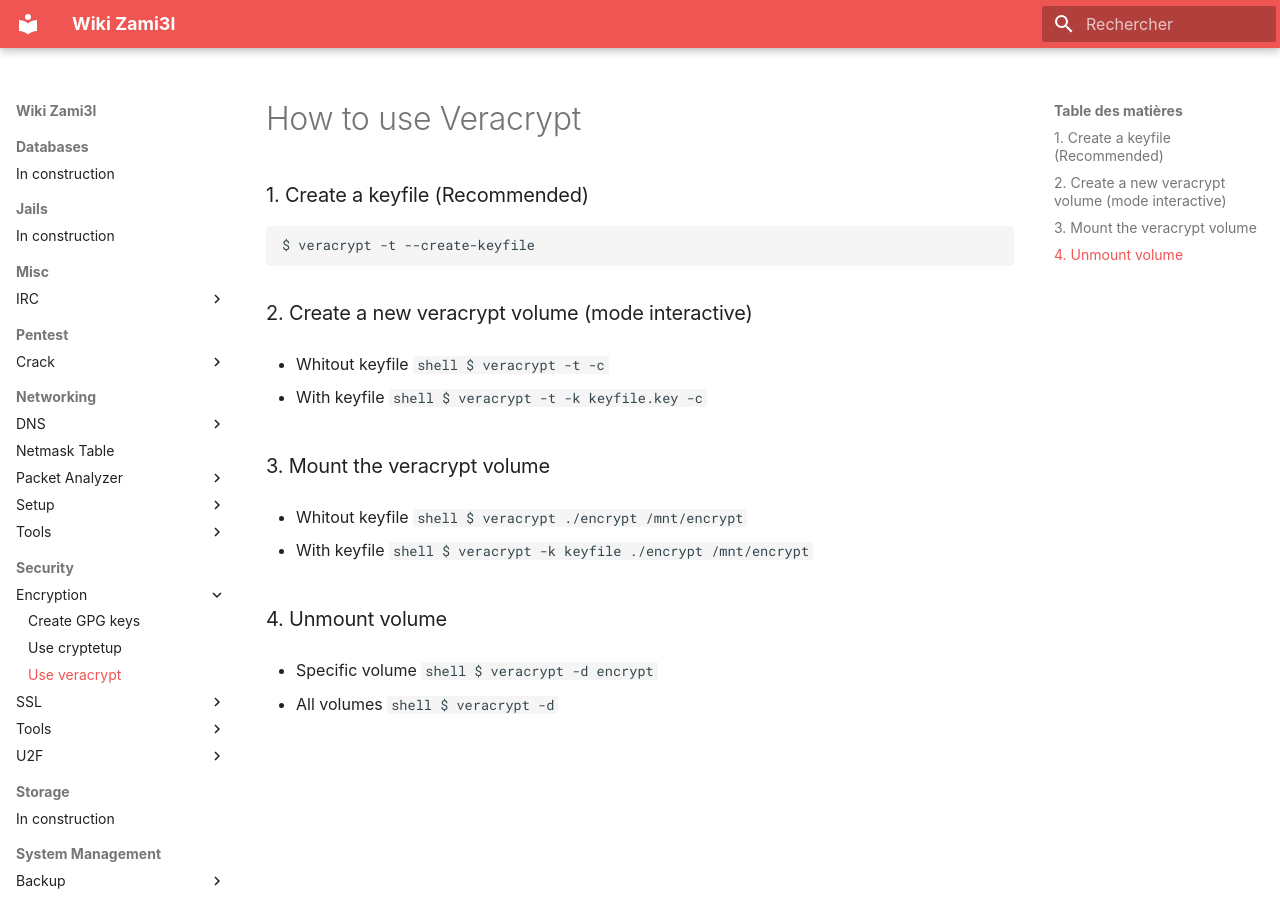
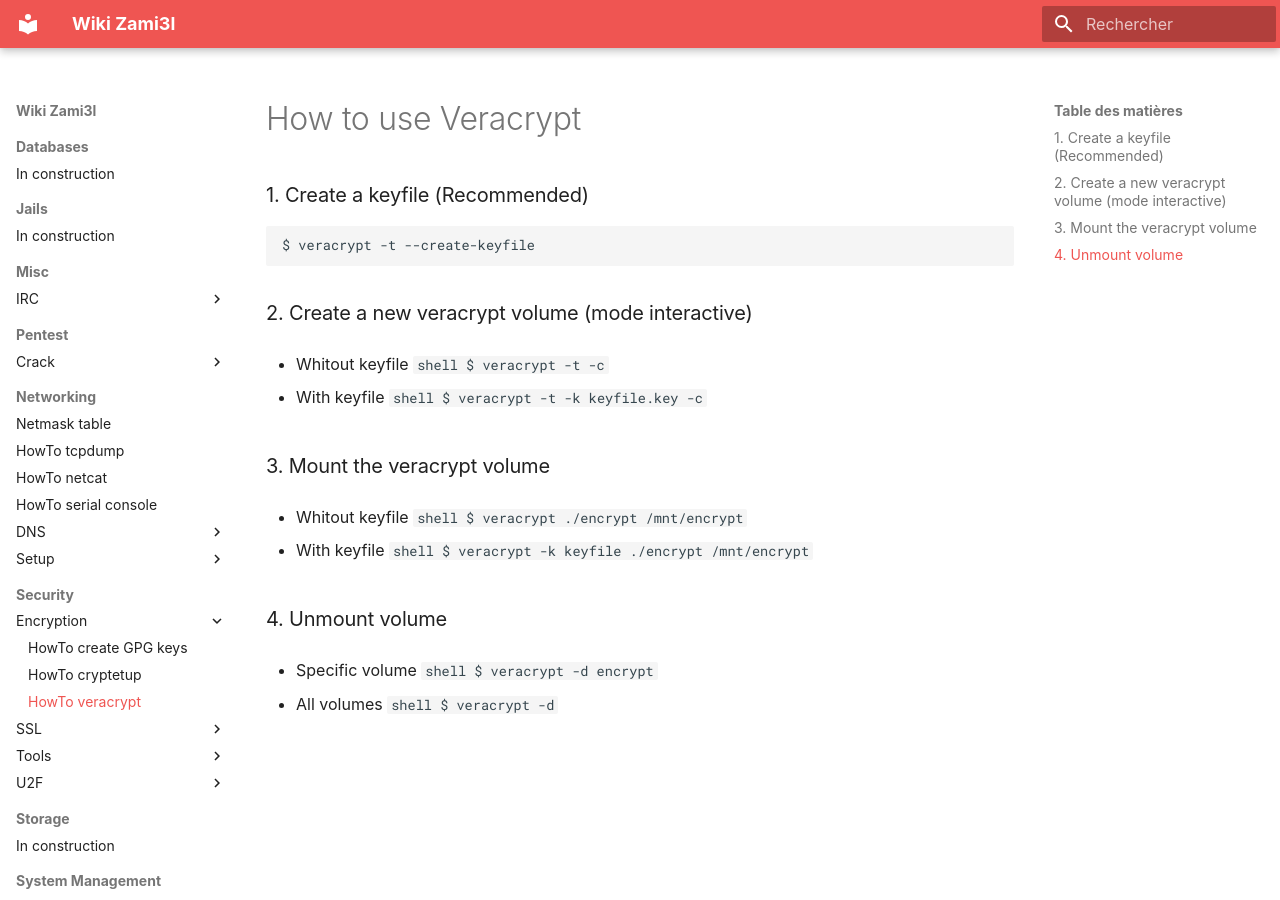
Before and after one commit to zami3l/wiki, an MkDocs documentation site: the page built from docs/security/encryption/howto-veracrypt.md, in a window 1280 px wide. Built offline with MkDocs 1.6.1 and Material for MkDocs 9.7.7, drawn with Linux system fonts in a browser that asks for light colours; some web fonts are replaced; part of the change alters nothing that is shown.

Commit message:
refactor(*): rename

```diff
--- a/mkdocs.yml
+++ b/mkdocs.yml
@@ -14,51 +14,50 @@ nav:
       - In construction: jails/README.md
   - Misc:
       - IRC:
-          - Use Weechat: misc/irc/use-weechat.md
-          - Customization Weechat: misc/irc/custom-weechat.md
+          - HowTo weechat: misc/irc/howto-weechat.md
+          - Customization weechat: misc/irc/custom-weechat.md
   - Pentest:
       - Crack:
-          - Use John for brute force shadow: pentest/crack/use-john-bruteforce-shadow.md
+          - HowTo john for brute force shadow: pentest/crack/howto-john-bruteforce-shadow.md
   - Networking:
+      - Netmask table: networking/netmask-table.md
+      - HowTo tcpdump: networking/howto-tcpdump.md
+      - HowTo netcat: networking/howto-netcat.md
+      - HowTo serial console: networking/howto-serial-console.md
       - DNS:
           - Setup unbound on OpenBSD: networking/dns/setup-openbsd-unbound.md
-      - Netmask Table: networking/netmask-table.md
-      - Packet Analyzer:
-          - Use Tcpdump: networking/packet-analyzer/use-tcpdump.md
       - Setup:
           - Setup interface on OpenBSD: networking/setup/setup-openbsd-interface.md
-          - Setup VPN Mullvad on OpenBSD: networking/setup/setup-openbsd-wireguard-mullvad.md
-      - Tools:
-          - Use Netcat-OpenBSD: networking/tools/use-netcat-openbsd.md
+          - Setup VPN mullvad on OpenBSD: networking/setup/setup-openbsd-wireguard-mullvad.md
   - Security:
       - Encryption:
-          - Create GPG keys: security/encryption/create-gpg-keys.md
-          - Use cryptetup: security/encryption/cryptsetup.md
-          - Use veracrypt: security/encryption/veracrypt.md
+          - HowTo create GPG keys: security/encryption/howto-create-gpg-keys.md
+          - HowTo cryptetup: security/encryption/howto-cryptsetup.md
+          - HowTo veracrypt: security/encryption/howto-veracrypt.md
       - SSL:
           - Diffie Hellman.md: security/ssl/diffie-hellman.md
-          - Use CerBot: security/ssl/use-certbot.md
-          - Use OpenSSL: security/ssl/use-openssl.md
-          - Create CA and CERT: security/ssl/create-ca-crt.md
+          - HowTo cerbot: security/ssl/howto-certbot.md
+          - HowTo openSSL: security/ssl/howto-openssl.md
+          - HowTo create CA and CERT: security/ssl/howto-create-ca-crt.md
       - Tools:
           - Firefox privacy plugins: security/tools/firefox-privacy-plugins.md
       - U2F:
-          - Solokeys: security/u2f/solokeys.md
+          - HowTo Solokeys: security/u2f/howto-solokeys.md
   - Storage:
       - In construction: storage/README.md
   - System Management:
       - Backup:
-          - Extract and mount clonezilla backup: system-management/backup/extract-clonezilla-backup.md
+          - HowTo clonezilla backup: system-management/backup/howto-clonezilla-backup.md
       - FreeBSD:
-          - Upgrade System & Packages: system-management/freebsd/update-upgrade-system-packages.md
+          - HowTo upgrade: system-management/freebsd/howto-upgrade.md
           - Setup disk: system-management/freebsd/setup-freebsd-disk.md
-          - Setup Apache: system-management/freebsd/setup-apache.md
-          - Setup MariaDB: system-management/freebsd/setup-mariadb.md
-          - Setup Gitea: system-management/freebsd/setup-gitea.md
-          - Use Port Collections: system-management/freebsd/ports-collection.md
+          - Setup apache: system-management/freebsd/setup-apache.md
+          - Setup mariaDB: system-management/freebsd/setup-mariadb.md
+          - Setup gitea: system-management/freebsd/setup-gitea.md
+          - HowTo port collections: system-management/freebsd/howto-ports-collection.md
       - OpenBSD:
           - Install file sets: system-management/openbsd/install-sets.md
-          - Setup Nginx: system-management/openbsd/setup-nginx.md
+          - Setup nginx: system-management/openbsd/setup-nginx.md
           - Setup rTorrent: system-management/openbsd/setup-rtorrent.md
       - Install:
           - Install OpenBSD on APU4D4: system-management/install/install-openbsd-apu4d4.md
@@ -73,8 +72,7 @@ nav:
   - Troubleshooting:
       - Redis failed opening dump.rdb: troubleshooting/redis-failed-opening-dump.md
   - Virtualization:
-      - kvm:
-          - Install KVM on ArchLinux: virtualization/kvm/install-archlinux-kvm.md
+      - Install KVM on ArchLinux: virtualization/kvm/install-archlinux-kvm.md
   - Web:
       - In construction: web/README.md
 
```
Also changed, not shown: docs/misc/irc/howto-weechat.md (renamed from docs/misc/irc/use-weechat.md), docs/pentest/crack/howto-john-bruteforce-shadow.md (renamed from docs/pentest/crack/use-john-bruteforce-shadow.md), docs/security/encryption/howto-create-gpg-keys.md (renamed from docs/security/encryption/create-gpg-keys.md), docs/security/encryption/howto-cryptsetup.md (renamed from docs/security/encryption/cryptsetup.md), docs/security/encryption/howto-veracrypt.md (renamed from docs/security/encryption/veracrypt.md), docs/security/ssl/howto-certbot.md (renamed from docs/security/ssl/use-certbot.md), docs/security/ssl/howto-create-ca-crt.md (renamed from docs/security/ssl/create-ca-crt.md), docs/security/ssl/howto-openssl.md (renamed from docs/security/ssl/use-openssl.md), docs/security/u2f/howto-solokeys.md (renamed from docs/security/u2f/solokeys.md), docs/system-management/backup/howto-clonezilla-backup.md (renamed from docs/system-management/backup/extract-clonezilla-backup.md), docs/system-management/freebsd/howto-ports-collection.md (renamed from docs/system-management/freebsd/ports-collection.md), docs/system-management/freebsd/howto-upgrade.md (renamed from docs/system-management/freebsd/update-upgrade-system-packages.md).
